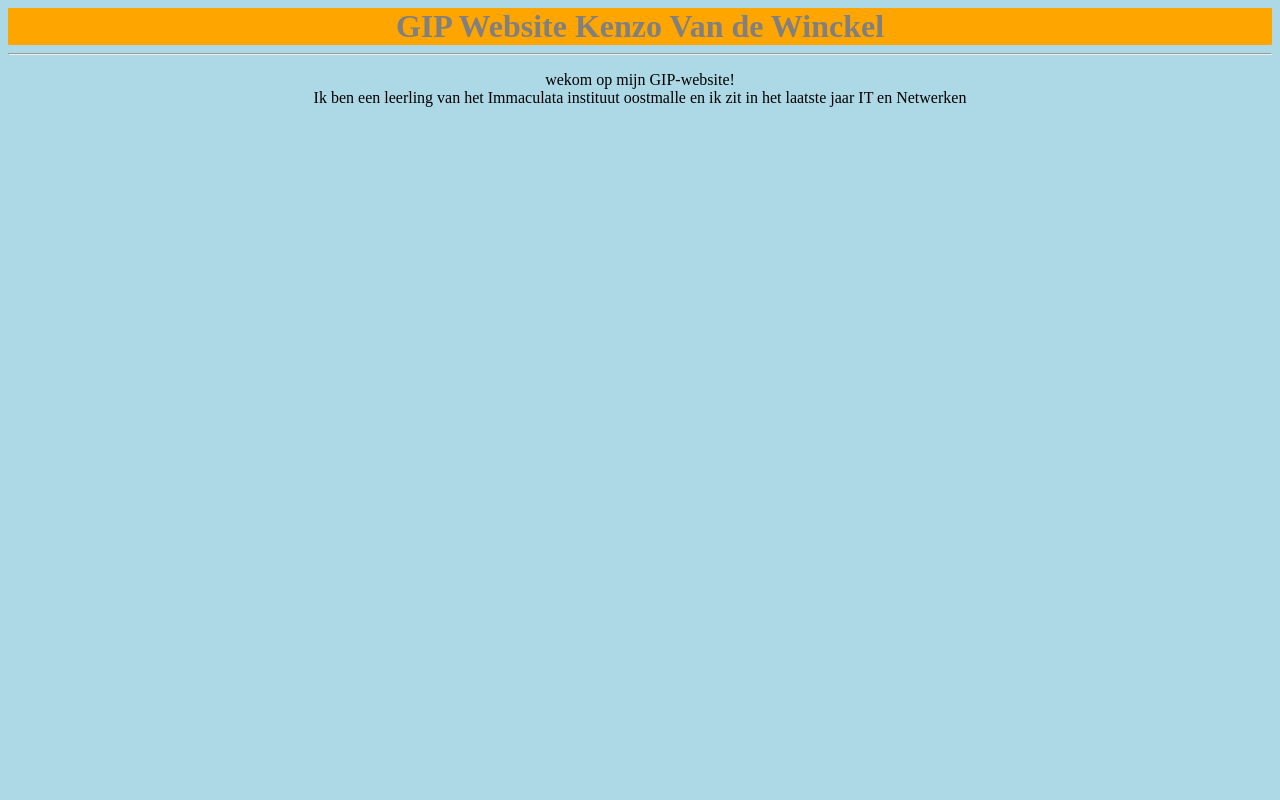
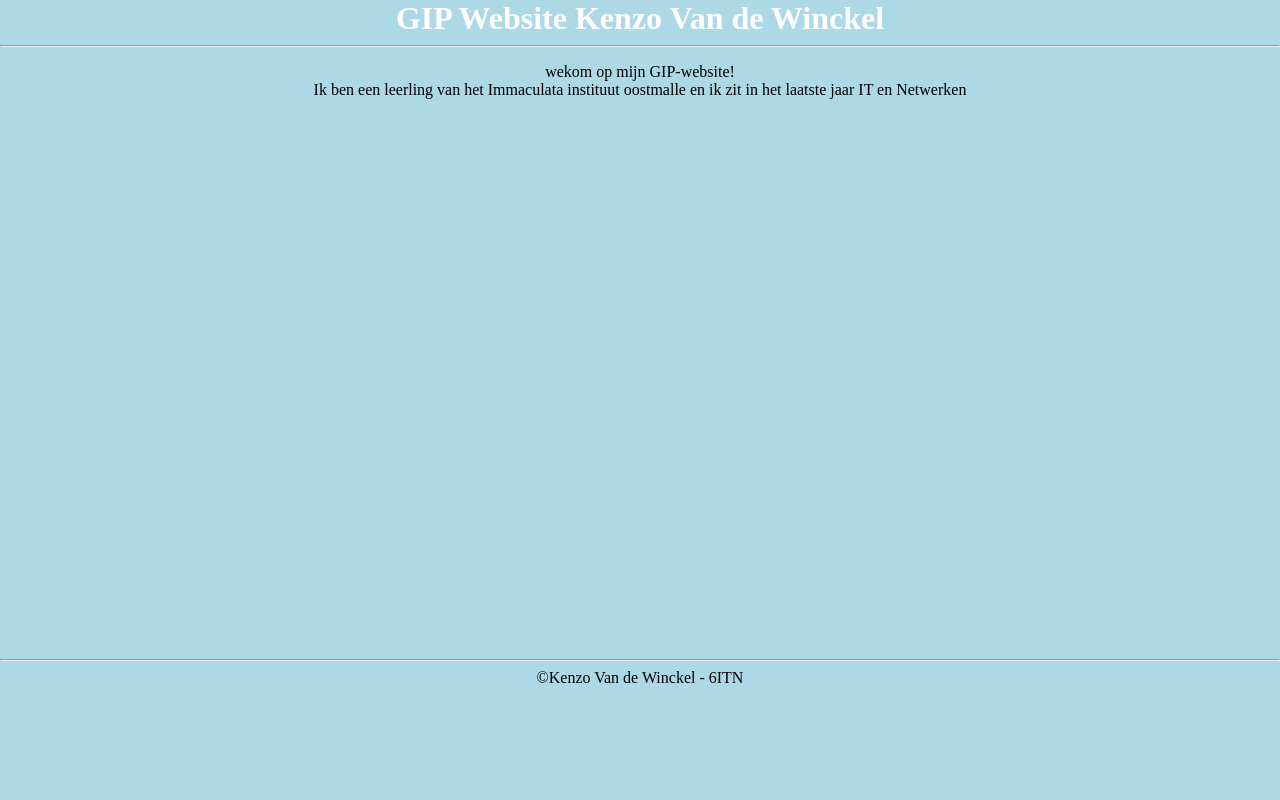
Before and after one commit to KenzoVdW-immalle/GIPWebsiteKenzoVdW, a plain HTML site: page index.html in a window 1280 px wide. Shown: the top 800 px of the page. Drawn offline with Linux system fonts and the light colour scheme.

Commit message:
grid teogevoegd

```diff
--- a/css/style.css
+++ b/css/style.css
@@ -1,18 +1,27 @@
 h1 {
-	background-color: orange;
-	color: gray;
+
+	color: white;
 	margin: 0px;
-
+-ms-grid-column-span: 5; -ms-grid-row: 1;
 
 }
 
 body {
 	text-align: center;
 	background-color: lightblue;
+	display: -ms-grid;
+	-ms-grid-columns: 200px 10px 1fr 1fr 10px 200px;
+	-ms-grid-rows: 100px 10px 1fr 10px 100px;
+	margin: 0px;
+	height: 100vh;
+	min-width: 400px
 }
 p {
-	margin-bottom: 800px;
+	min-height: 20px;
+	margin-bottom: 70vh;
+	-ms-grid-column: 3; -ms-grid-row: 3;
 }
 footer {
-	margin-top: 20px;
+	margin-top: 0vh;
+	-ms-grid-row: 5; -ms-grid-column-span: 5;
 }
```
